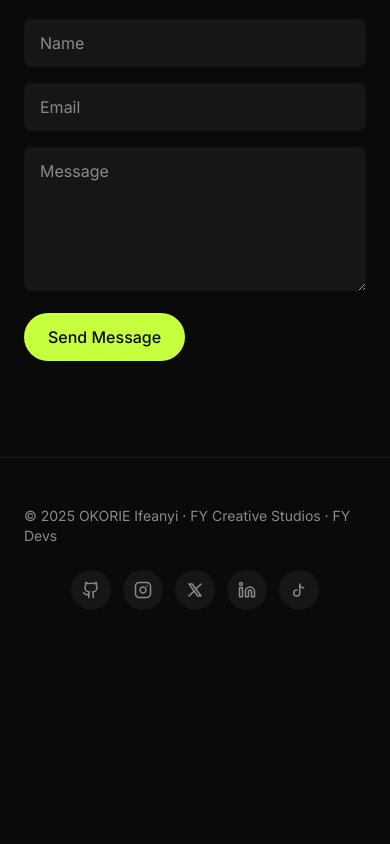
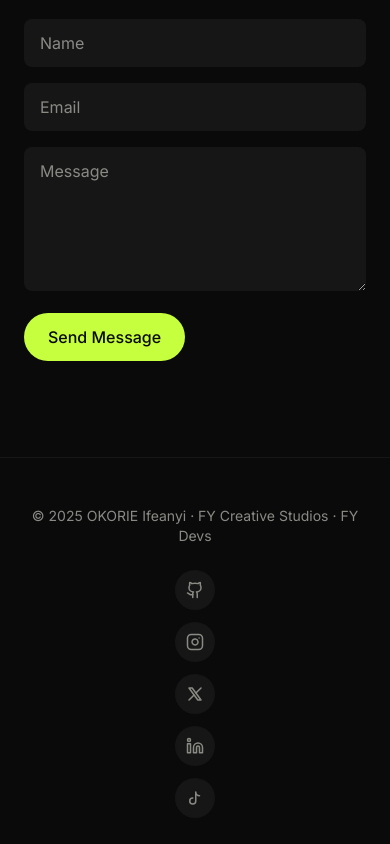
Before and after one commit to LowkeyFY/Portfolio-website, a React (Vite) app in the folder frontend/: page / in a window 390 px wide. Shown: the part 6599-7443 px from the top of the page. Before the commit the page ends 7257 px from the top, so only its background shows below. Built offline with nearby package versions, Linux system fonts and the light colour scheme.

Commit message:
Fix footer: vertical social icons stack

```diff
--- a/frontend/src/components/Footer.tsx
+++ b/frontend/src/components/Footer.tsx
@@ -45,11 +45,11 @@
 export default function Footer() {
   return (
     <footer className="px-6 max-w-5xl mx-auto py-12 border-t border-surface">
-      <div className="flex flex-col md:flex-row items-center justify-between gap-6">
-        <p className="text-muted text-sm">
+      <div className="flex flex-col items-center gap-6">
+        <p className="text-muted text-sm text-center">
           © 2025 OKORIE Ifeanyi · FY Creative Studios · FY Devs
         </p>
-        <div className="flex items-center gap-3">
+        <div className="flex flex-col items-center gap-3">
           {socials.map((social) => (
             <a
               key={social.name}
```
